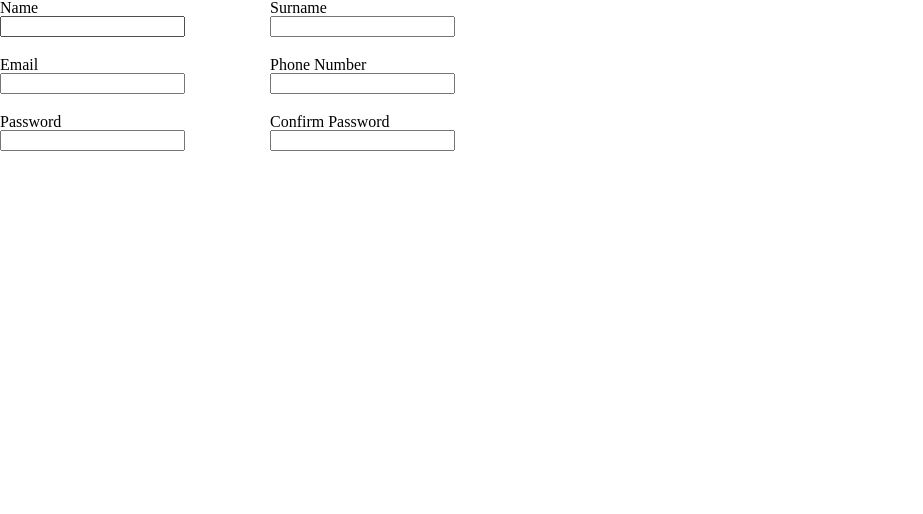
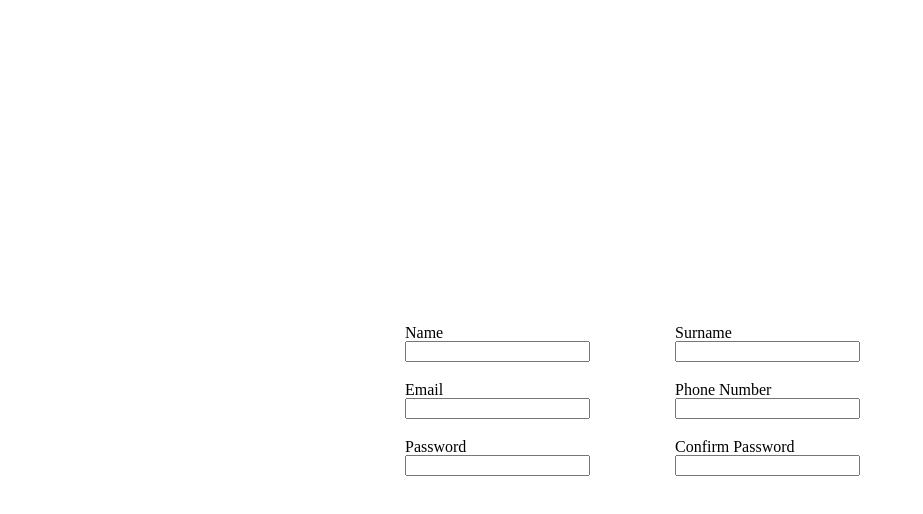
Before and after one commit to Charbytesdev/sign-up-form, a plain HTML site: page index.html in a window 1280 px wide. Shown: the whole page, without its empty margins (0-923 px from the left). Drawn offline with Linux system fonts and the light colour scheme.

Commit message:
Center form in middle of screen

```diff
--- a/css/style.css
+++ b/css/style.css
@@ -128,6 +128,15 @@ table {
   border-spacing: 0;
 }
 
+body,
+html {
+  width: 100%;
+  height: 100%;
+  display: flex;
+  align-items: center;
+  justify-content: center;
+}
+
 form {
   display: grid;
   grid-template-columns: 200px 200px;
```
